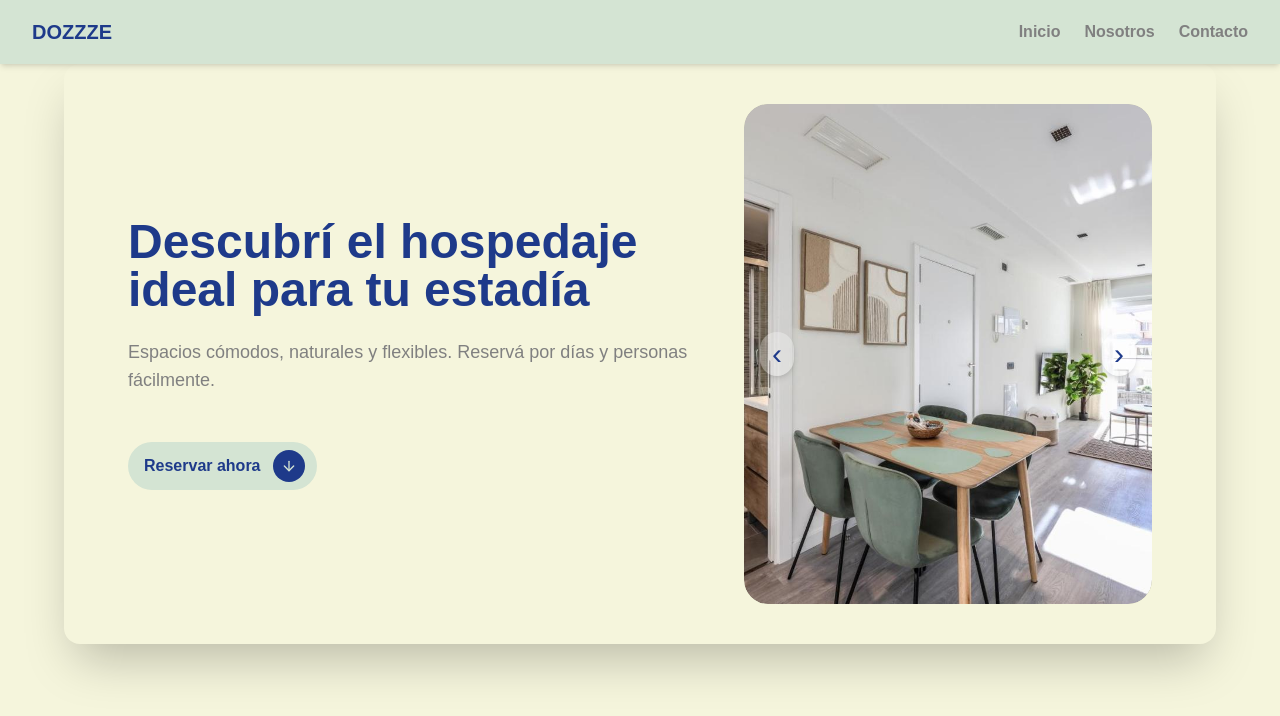
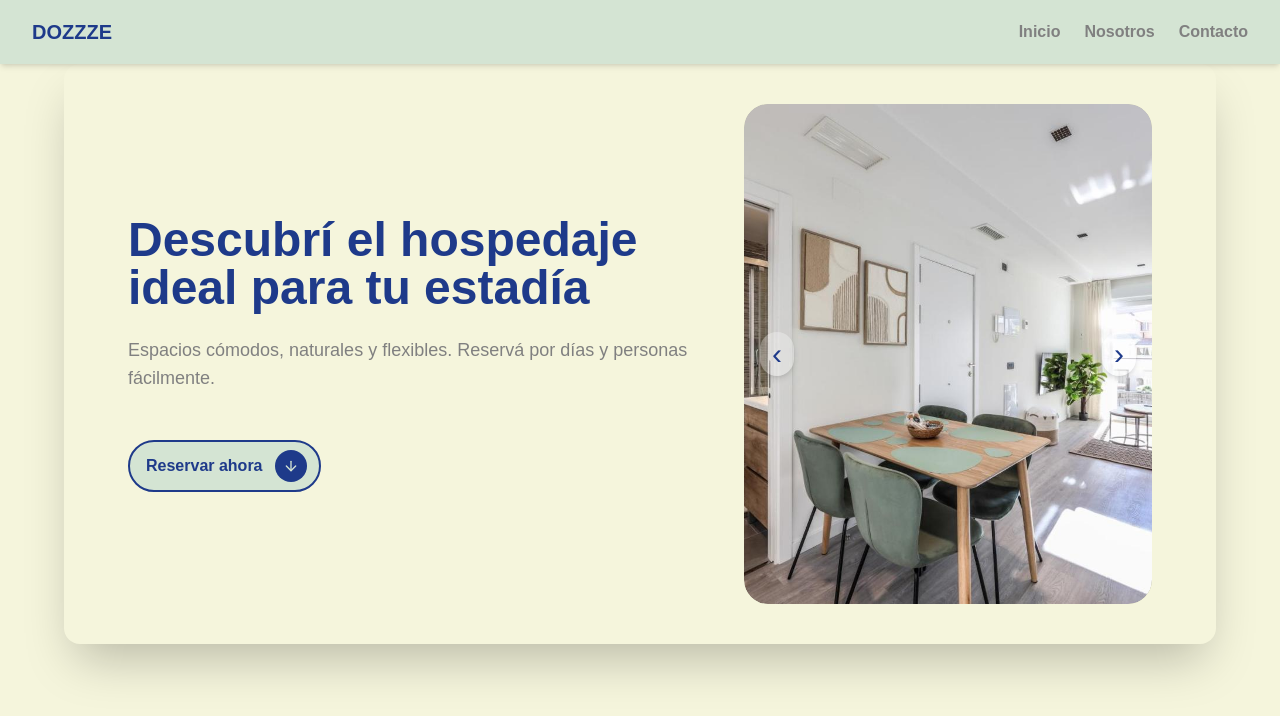
Before and after one commit to marwos-dev/dozzze_fe, a Next.js app: page / in a window 1280 px wide. Shown: the top 716 px of the page. Built offline with nearby package versions, Linux system fonts and the light colour scheme.

Commit message:
clean code  in animatedButton

```diff
--- a/src/components/ui/buttons/AnimatedButton.tsx
+++ b/src/components/ui/buttons/AnimatedButton.tsx
@@ -19,17 +19,16 @@ const AnimatedButton = ({
         if (section) section.scrollIntoView({ behavior: 'smooth' })
     }
 
-    // Evento para manejar el toque en móviles
     const handleTouch: TouchEventHandler<HTMLButtonElement> = (e) => {
-        e.preventDefault()  // Evitar el comportamiento predeterminado si es necesario
-        handleClick(e as any)  // Llamar a la misma función handleClick
+        e.preventDefault()
+        handleClick(e as any)
     }
 
     return (
         <button
             onClick={handleClick}
-            onTouchStart={handleTouch}  // Añadir soporte para toque
-            className={`group flex items-center gap-3 font-semibold py-2 pl-4 pr-3 rounded-full transition-colors bg-greenlight text-dozeblue hover:bg-dozeblue hover:text-greenlight focus:outline-none focus:ring-2 focus:ring-greenlight ${className}`}
+            onTouchStart={handleTouch}
+            className={`group flex items-center border-2 border-dozeblue gap-3 font-semibold py-2 pl-4 pr-3 rounded-full transition-colors bg-greenlight text-dozeblue hover:bg-dozeblue hover:text-greenlight focus:outline-none focus:ring-2 focus:ring-greenlight ${className}`}
         >
             {text}
             <div
```
